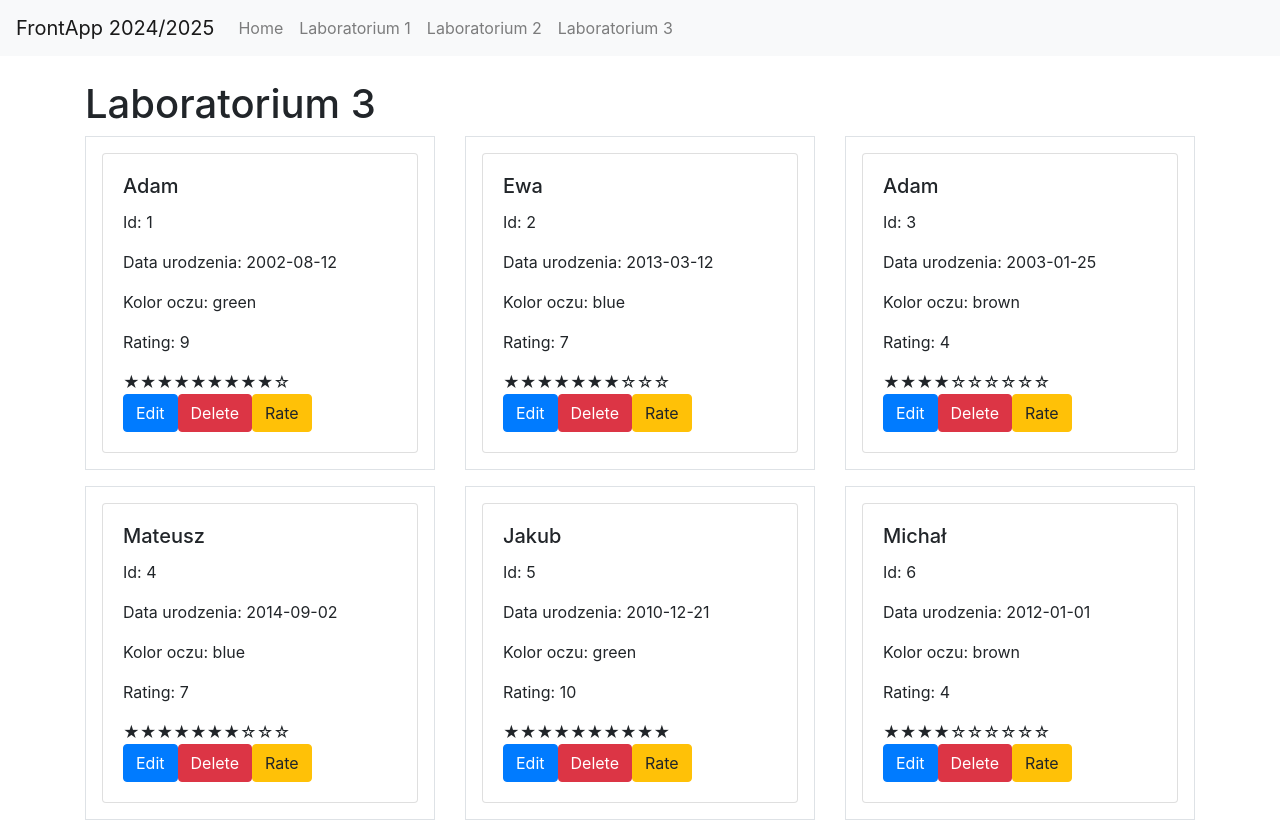
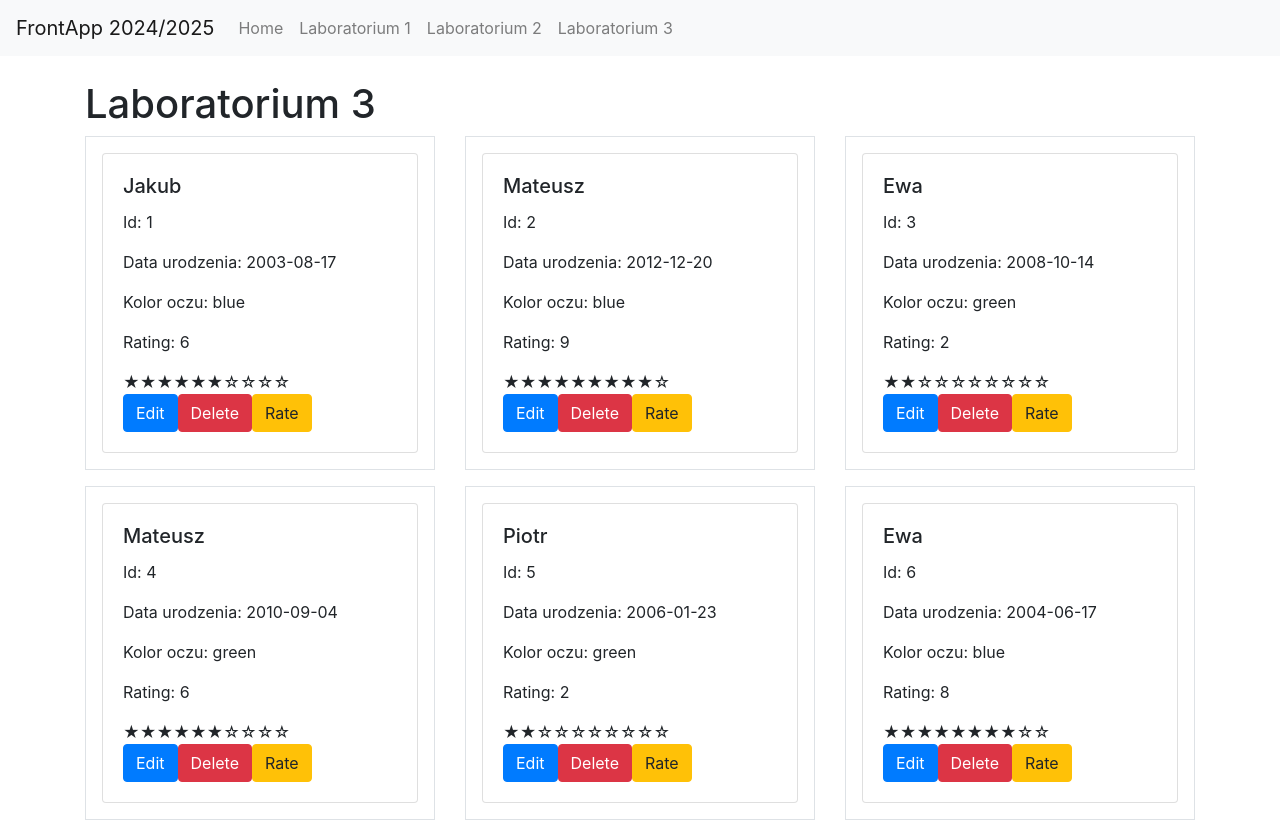
Before and after one commit to matek10000/FrontEnd2024, a React (Create React App) app: page /lab3 in a window 1280 px wide. Shown: the top 822 px of the page. Built offline with nearby package versions, Linux system fonts and the light colour scheme.

Commit message:
Lab3 update #3

```diff
--- a/src/components/FlexContainer.jsx
+++ b/src/components/FlexContainer.jsx
@@ -5,8 +5,8 @@ function FlexContainer({ element: Element, data, dispatch }) {
     return (
         <Row className="d-flex flex-wrap">
             {data.map(item => (
-                <Col key={item.id} md={4} className="mb-3"> {/* Użyj kolumny Bootstrap dla responsywności */}
-                    <Element person={item} dispatch={dispatch} /> {/* Przekaż dispatch do elementu */}
+                <Col key={item.id} md={4} className="mb-3"> {}
+                    <Element person={item} dispatch={dispatch} /> {}
                 </Col>
             ))}
         </Row>
--- a/src/components/PersonProfile.js
+++ b/src/components/PersonProfile.js
@@ -1,44 +1,49 @@
 import React, { useState } from 'react';
-import RatingBar from './RatingBar'; // Upewnij się, że ścieżka jest poprawna
+import RatingBar from './RatingBar';
 
 const PersonProfile = ({ person, dispatch }) => {
     const [showModal, setShowModal] = useState(false);
     const [newName, setNewName] = useState(person.name);
     const [newEyes, setNewEyes] = useState(person.eyes);
-    const [newBirth, setNewBirth] = useState(person.birth); // Dodaj datę urodzenia do stanu
+    const [newBirth, setNewBirth] = useState(person.birth);
 
+
+    // EDIT
     const handleEdit = () => {
         setNewName(person.name);
         setNewEyes(person.eyes);
-        setNewBirth(person.birth); // Ustaw datę urodzenia
+        setNewBirth(person.birth);
         setShowModal(true);
     };
 
     const handleSave = () => {
         dispatch({
-            type: "edit", // Typ akcji dla edycji
+            type: "edit",
             payload: {
                 id: person.id,
                 name: newName,
                 eyes: newEyes,
-                birth: newBirth // Przekaż datę urodzenia
+                birth: newBirth
             }
         });
         setShowModal(false);
     };
 
+
+    // DELETE
     const handleDelete = () => {
         dispatch({
-            type: "delete", // Typ akcji dla usunięcia
+            type: "delete",
             payload: { id: person.id }
         });
     };
 
+    // RATING
     const handleRate = () => {
         const newRating = person.rating === 10 ? 0 : person.rating + 1;
         dispatch({
             type: "rate",
-            payload: { id: person.id, rating: newRating } // Przesyłaj nowy rating
+            payload: { id: person.id, rating: newRating }
         });
     };
 
@@ -49,7 +54,7 @@ const PersonProfile = ({ person, dispatch }) => {
                 <p className="card-text">Id: {person.id}</p>
                 <p className="card-text">Data urodzenia: {person.birth}</p>
                 <p className="card-text">Kolor oczu: {person.eyes}</p>
-                <p className="card-text">Rating: {person.rating}</p> {/* Użyj ratingu z person */}
+                <p className="card-text">Rating: {person.rating}</p> {}
                 <RatingBar rate={person.rating} />
 
                 <button className="btn btn-primary me-2" onClick={handleEdit}>Edit</button>
@@ -62,14 +67,14 @@ const PersonProfile = ({ person, dispatch }) => {
                     <div className="modal-dialog">
                         <div className="modal-content">
                             <div className="modal-header">
-                                <h5 className="modal-title">Edit Person</h5>
+                                <h5 className="modal-title">Edycja osoby</h5>
                                 <button type="button" className="close" onClick={() => setShowModal(false)}>
                                     <span>&times;</span>
                                 </button>
                             </div>
                             <div className="modal-body">
                                 <div className="mb-3">
-                                    <label className="form-label">Name</label>
+                                    <label className="form-label">Nazwa</label>
                                     <input
                                         type="text"
                                         className="form-control"
@@ -79,7 +84,7 @@ const PersonProfile = ({ person, dispatch }) => {
                                     />
                                 </div>
                                 <div className="mb-3">
-                                    <label className="form-label">Eye Color</label>
+                                    <label className="form-label">Kolor oczu</label>
                                     <input
                                         type="text"
                                         className="form-control"
@@ -89,7 +94,7 @@ const PersonProfile = ({ person, dispatch }) => {
                                     />
                                 </div>
                                 <div className="mb-3">
-                                    <label className="form-label">Date of Birth</label>
+                                    <label className="form-label">Data urodzenia</label>
                                     <input
                                         type="date"
                                         className="form-control"
@@ -100,8 +105,8 @@ const PersonProfile = ({ person, dispatch }) => {
                                 </div>
                             </div>
                             <div className="modal-footer">
-                                <button type="button" className="btn btn-secondary" onClick={() => setShowModal(false)}>Close</button>
-                                <button type="button" className="btn btn-primary" onClick={handleSave}>Save changes</button>
+                                <button type="button" className="btn btn-secondary" onClick={() => setShowModal(false)}>Zamknij</button>
+                                <button type="button" className="btn btn-primary" onClick={handleSave}>Zaktualizuj</button>
                             </div>
                         </div>
                     </div>
--- a/src/data/module-data-generator.cjs
+++ b/src/data/module-data-generator.cjs
@@ -1,7 +1,7 @@
 const fs = require('fs');
 
-const count = Number(process.argv[2]) || 10; // default to 10 objects
-let names = []; // array of objects
+const count = Number(process.argv[2]) || 10;
+let names = [];
 
 fs.readFile('./names.txt', 'utf8', (err, data) => {
     if (err) {
--- a/src/module-data.js
+++ b/src/module-data.js
@@ -1,12 +1,12 @@
 export const data = [
-  { id: 1, name: "Adam", birth: "2002-08-12", eyes: "green", rating: 9 },
-  { id: 2, name: "Ewa", birth: "2013-03-12", eyes: "blue", rating: 7 },
-  { id: 3, name: "Adam", birth: "2003-01-25", eyes: "brown", rating: 4 },
-  { id: 4, name: "Mateusz", birth: "2014-09-02", eyes: "blue", rating: 7 },
-  { id: 5, name: "Jakub", birth: "2010-12-21", eyes: "green", rating: 10 },
-  { id: 6, name: "Michał", birth: "2012-01-01", eyes: "brown", rating: 4 },
-  { id: 7, name: "Jakub", birth: "2006-07-09", eyes: "brown", rating: 10 },
-  { id: 8, name: "Piotr", birth: "2001-02-27", eyes: "brown", rating: 5 },
-  { id: 9, name: "Ewa", birth: "2019-01-12", eyes: "brown", rating: 1 },
-  { id: 10, name: "Ewa", birth: "2009-07-06", eyes: "green", rating: 2 },
+  { id: 1, name: "Jakub", birth: "2003-08-17", eyes: "blue", rating: 6 },
+  { id: 2, name: "Mateusz", birth: "2012-12-20", eyes: "blue", rating: 9 },
+  { id: 3, name: "Ewa", birth: "2008-10-14", eyes: "green", rating: 2 },
+  { id: 4, name: "Mateusz", birth: "2010-09-04", eyes: "green", rating: 6 },
+  { id: 5, name: "Piotr", birth: "2006-01-23", eyes: "green", rating: 2 },
+  { id: 6, name: "Ewa", birth: "2004-06-17", eyes: "blue", rating: 8 },
+  { id: 7, name: "Mateusz", birth: "2004-12-31", eyes: "blue", rating: 3 },
+  { id: 8, name: "Michał", birth: "2006-12-27", eyes: "blue", rating: 4 },
+  { id: 9, name: "Tomasz", birth: "2016-11-02", eyes: "brown", rating: 1 },
+  { id: 10, name: "Michał", birth: "2013-03-24", eyes: "green", rating: 4 },
 ];
--- a/src/pages/Lab1.jsx
+++ b/src/pages/Lab1.jsx
@@ -1,16 +1,16 @@
 import React, { useReducer } from 'react';
-import AppReducer from '../data/AppReducer'; // Importuj reduktor
-import { data } from '../module-data'; // Upewnij się, że masz dostęp do danych
-import PersonProfile from '../components/PersonProfile'; // Upewnij się, że ścieżka jest poprawna
+import AppReducer from '../data/AppReducer';
+import { data } from '../module-data';
+import PersonProfile from '../components/PersonProfile';
 
 const Lab1 = () => {
-    const [items, dispatch] = useReducer(AppReducer, data); // Zainicjalizuj useReducer
+    const [items, dispatch] = useReducer(AppReducer, data); // useReducer
 
     return (
         <div>
             <h1>Laboratorium 1</h1>
             {items.map(person => (
-                <PersonProfile key={person.id} person={person} dispatch={dispatch} /> // Przekaż dispatch
+                <PersonProfile key={person.id} person={person} dispatch={dispatch} /> // dispatch
             ))}
         </div>
     );
--- a/src/pages/Lab2.jsx
+++ b/src/pages/Lab2.jsx
@@ -1,6 +1,6 @@
 import React from 'react';
 import { useParams } from 'react-router-dom';
-import { data } from '../module-data.js'; // Upewnij się, że importujesz dane
+import { data } from '../module-data.js';
 
 function Lab2() {
     const { id } = useParams();
--- a/src/pages/Lab3.jsx
+++ b/src/pages/Lab3.jsx
@@ -3,21 +3,21 @@ import FlexContainer from '../components/FlexContainer';
 import { data } from '../module-data'; // module data
 import AppReducer from '../data/AppReducer'; // reduktor
 import PersonProfile from '../components/PersonProfile'; // PersonProfile
-import { Container } from 'react-bootstrap'; // Użyj Container z Bootstrap
+import { Container } from 'react-bootstrap';
 
 const Item = ({ person, dispatch }) => (
     <div className="border p-3">
-        <PersonProfile person={person} dispatch={dispatch} /> {/* Użyj PersonProfile */}
+        <PersonProfile person={person} dispatch={dispatch} /> {}
     </div>
 );
 
 const Lab3 = () => {
-    const [items, dispatch] = useReducer(AppReducer, data); // Zainicjalizuj useReducer
+    const [items, dispatch] = useReducer(AppReducer, data); // useReducer
 
     return (
         <Container className="mt-4">
             <h1>Laboratorium 3</h1>
-            <FlexContainer element={Item} data={items} dispatch={dispatch} /> {/* Przekaż element i dispatch */}
+            <FlexContainer element={Item} data={items} dispatch={dispatch} /> {}
         </Container>
     );
 };
```
